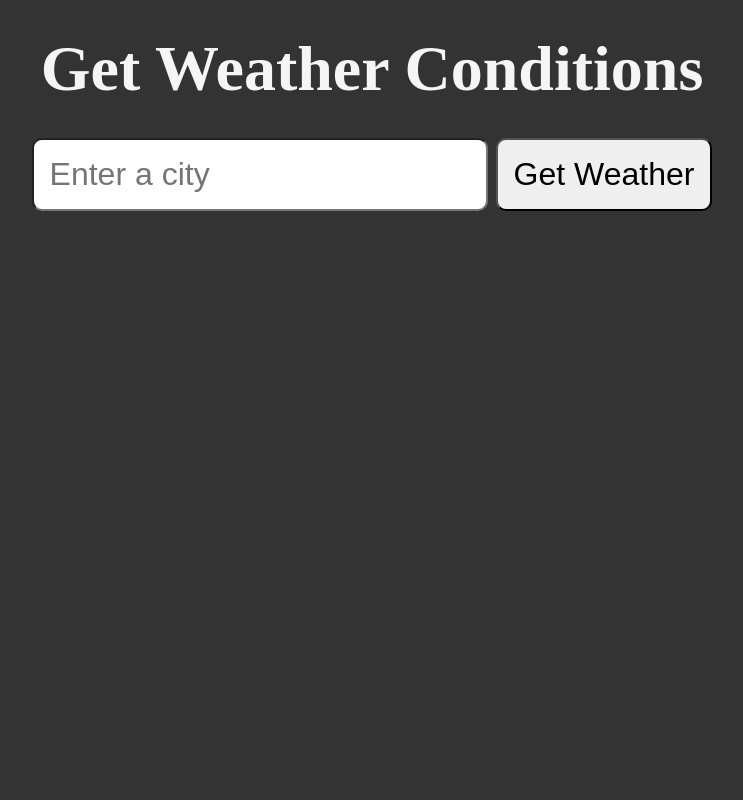
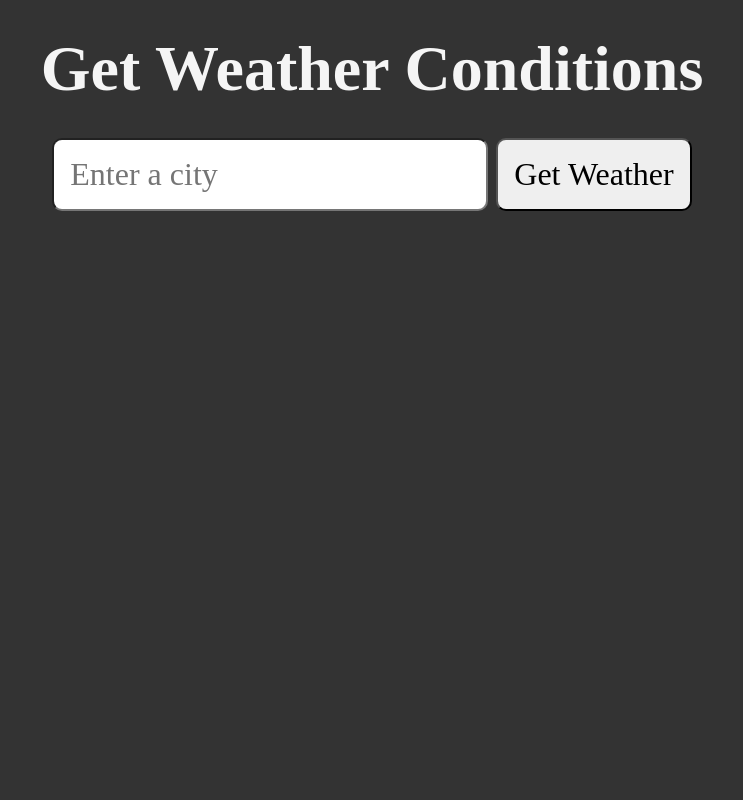
Before and after one commit to RVStank/Flask-Weather, a Flask app: page / in a window 1280 px wide. Shown: the whole page, without its empty margins (268-1011 px from the left). Run offline with Flask 3, Linux system fonts and the light colour scheme.

Commit message:
edit css

```diff
--- a/static/styles/style.css
+++ b/static/styles/style.css
@@ -13,11 +13,13 @@ body {
     flex-direction: column;
     align-items: center;
     gap: 2rem;
+    font-family: 'Times New Roman', Times, serif;
     font-size: 2rem;
 }
 
 input,
 button {
+    font-family: 'Times New Roman', Times, serif;
     font-size: 2rem;
     padding: 1rem;
     border-radius: 10px;
```
